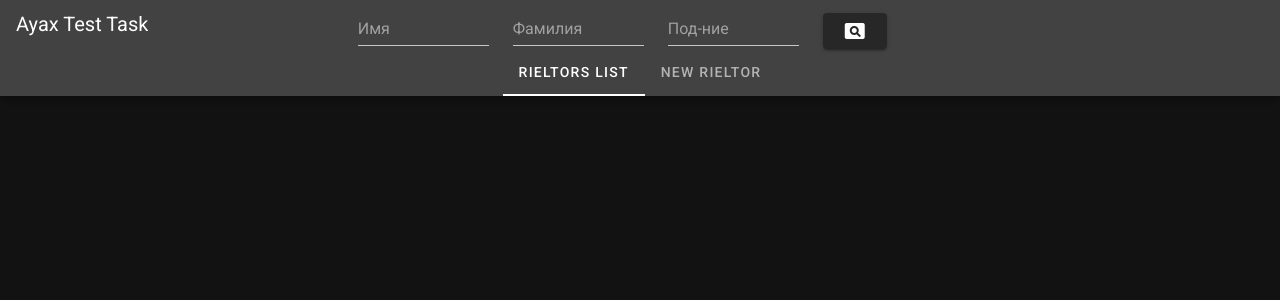
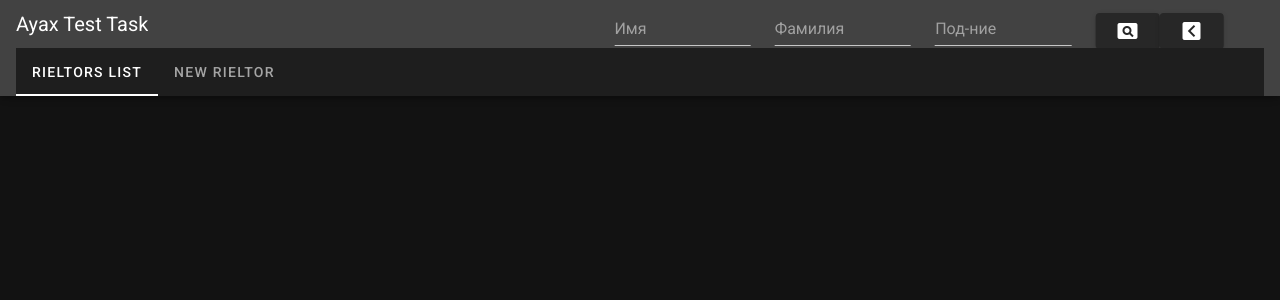
Before and after one commit to kirillNovoseletskii/user-crm, a Nuxt app: page / in a window 1280 px wide. Shown: the top 300 px of the page. Built offline with nearby package versions, Linux system fonts and the light colour scheme.

Commit message:
add Back button, betta adaptive

```diff
--- a/components/navBar.vue
+++ b/components/navBar.vue
@@ -1,11 +1,20 @@
 <template>
     <v-main>
         <v-toolbar extended dense color="gray" class="accent">
+        <v-app-bar-nav-icon @click="vOn" class="d-flex d-md-none"></v-app-bar-nav-icon>
+        <v-navigation-drawer
+            v-model="show"
+            absolute
+            right
+            :permanent="false"
+        />
         <v-toolbar-title>Ayax Test Task</v-toolbar-title>
         <template v-slot:extension>
+        <v-row class="d-none d-md-flex">
+
+            <v-col>
                 <v-tabs
                 v-model="tabs"
-          centered
                 color='white'
                 >
                 <v-tab
@@ -15,9 +24,11 @@
                     {{ l.text }}
                 </v-tab>
                 </v-tabs>
+            </v-col>
+        </v-row>
         </template>
         <v-spacer></v-spacer>
-        <v-row class='mt-5'>
+        <v-row class='mt-5' style="transform: translateX(30%)">
             <v-col md='2'>
             <v-autocomplete
                 append-icon=''
@@ -51,6 +62,9 @@
                 <v-btn @click="search">
                     <v-icon>mdi-card-search</v-icon>
                 </v-btn>
+                <v-btn @click="back">
+                    <v-icon>mdi-chevron-left-box</v-icon>
+                </v-btn>
             </v-col>
         </v-row>
 
@@ -65,6 +79,7 @@ export default {
     data() {
         return {
             rieltor: {},
+            show: false,
             tabs: null,
             width: 0,
             links: [
@@ -88,6 +103,16 @@ export default {
             const serchedRielt = this.data.filter(i => i.firstName==this.rieltor.firstName && i.lastName==this.rieltor.lastName && i.subdivision[0].name==this.rieltor.sub)
             this.writeSearch(serchedRielt)
             this.rieltor={}
+            this.$router.push('/table')
+        },
+        back(){
+            const serchedRielt = []
+            this.writeSearch(serchedRielt)
+            this.rieltor={}
+            this.$router.push('/table')
+        },
+        vOn(){
+            this.show = !this.show
         }
     },
     computed: {
```
Lines whose indentation alone changed are shown as unchanged.
